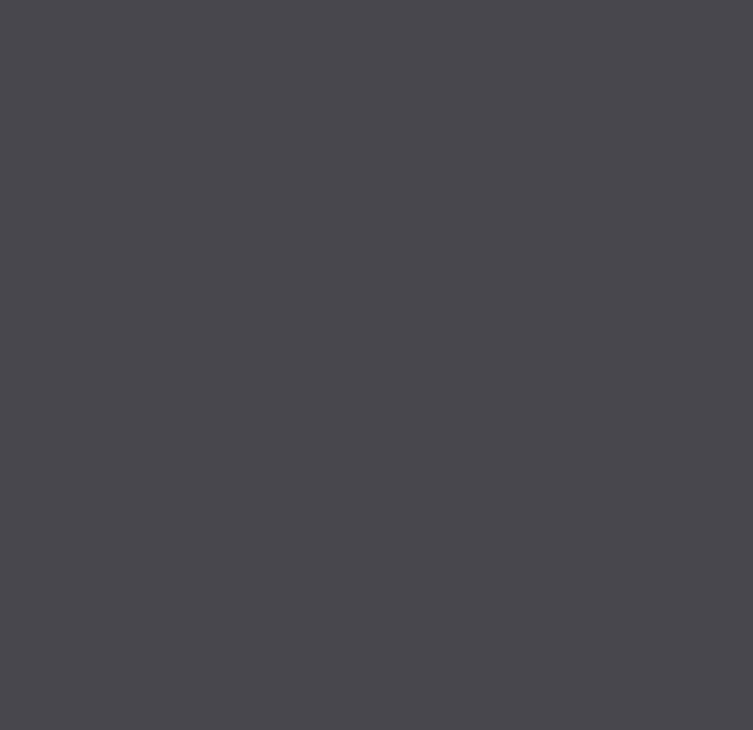
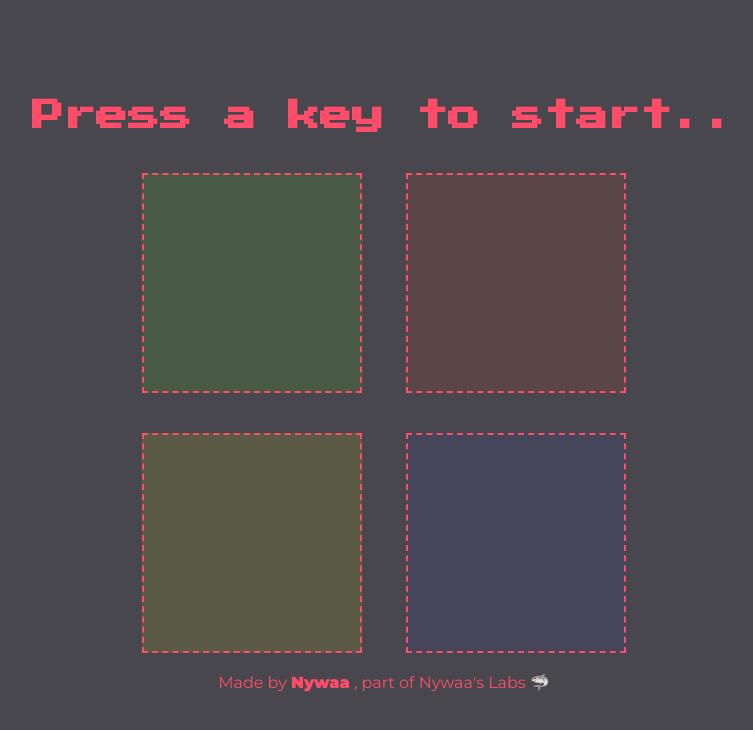
Before and after one commit to Nywaa/Tsaimon-Game, a plain HTML site: page index.html in a window 1280 px wide. Shown: the whole page, without its empty margins (256-1009 px from the left). Drawn offline with nearby package versions, Linux system fonts and the light colour scheme.

Commit message:
Created base structure of the web

```diff
--- a/css/style.css
+++ b/css/style.css
@@ -8,4 +8,99 @@ body
 {
     font-family: 'Montserrat', sans-serif;
     background-color: #48474e;
+    color: #ff4c68;
 }
+
+.mainContent
+{
+    margin: auto;
+    margin-top: 100px;
+}
+
+.mainContent h1
+{
+    text-align: center;
+    font-family: "Press Start 2P", cursive;
+}
+
+.setofButtons
+{
+    text-align: center;
+}
+
+.greenButton
+{
+    margin: 20px;
+    width: 220px;
+    height: 220px;
+    border-style: dashed;
+    border-radius: 0px;
+    border-color: #ff4c68;
+    background-color: #485a46;
+}
+
+.greenButton:hover
+{
+    background-color: #20521a;
+}
+
+.redButton
+{
+    margin: 20px;
+    width: 220px;
+    height: 220px;
+    border-style: dashed;
+    border-radius: 0px;
+    border-color: #ff4c68;
+    background-color: #5a4646;
+}
+
+.redButton:hover
+{
+    background-color: #581f1f;
+}
+
+.yellowButton
+{
+    margin: 20px;
+    width: 220px;
+    height: 220px;
+    border-style: dashed;
+    border-radius: 0px;
+    border-color: #ff4c68;
+    background-color: #5a5a46;
+}
+
+.yellowButton:hover
+{
+    background-color: #74741f;
+}
+
+.blueButton
+{
+    margin: 20px;
+    width: 220px;
+    height: 220px;
+    border-style: dashed;
+    border-radius: 0px;
+    border-color: #ff4c68;
+    background-color: #46465a;
+}
+
+.blueButton:hover
+{
+    background-color: #292955;
+}
+
+footer
+{
+    color: #ff4c68;
+    text-align: center;
+}
+
+footer a
+{
+    color: #ff4c68;
+    text-decoration: none;
+    font-weight: 600;
+}
--- a/index.html
+++ b/index.html
@@ -11,12 +11,31 @@
         <!-- Google Fonts -->
         <link rel="preconnect" href="https://fonts.googleapis.com"><link rel="preconnect" href="https://fonts.gstatic.com" crossorigin>
         <link href="https://fonts.googleapis.com/css2?family=Montserrat:wght@100;400;900&display=swap" rel="stylesheet">
+        <link href="https://fonts.googleapis.com/css2?family=Press+Start+2P&display=swap" rel="stylesheet">
 
         <!-- Personal CSS -->
         <link rel="stylesheet" href="css/style.css">
     </head>
     <body>
         <!-- Code goes here -->
+        <div class="mainContent">
+            <h1>Press a key to start..</h1>
+
+            <div class="setofButtons">
+                <button type="button" class="greenButton"></button>
+                <button type="button" class="redButton"></button>
+            </div>
+            <div class="setofButtons">
+                <button type="button" class="yellowButton"></button>
+                <button type="button" class="blueButton"></button>
+            </div>
+        </div>
+
+        <footer>
+            <span>Made by</span>
+            <a href="https://github.com/Nywaa">Nywaa</a>
+            <span>, part of Nywaa's Labs 🦈</span>
+        </footer>
 
         <!-- Jquery 3.x CDN -->
         <script src="https://code.jquery.com/jquery-3.6.4.js" integrity="sha256-a9jBBRygX1Bh5lt8GZjXDzyOB+bWve9EiO7tROUtj/E=" crossorigin="anonymous"></script>
```
